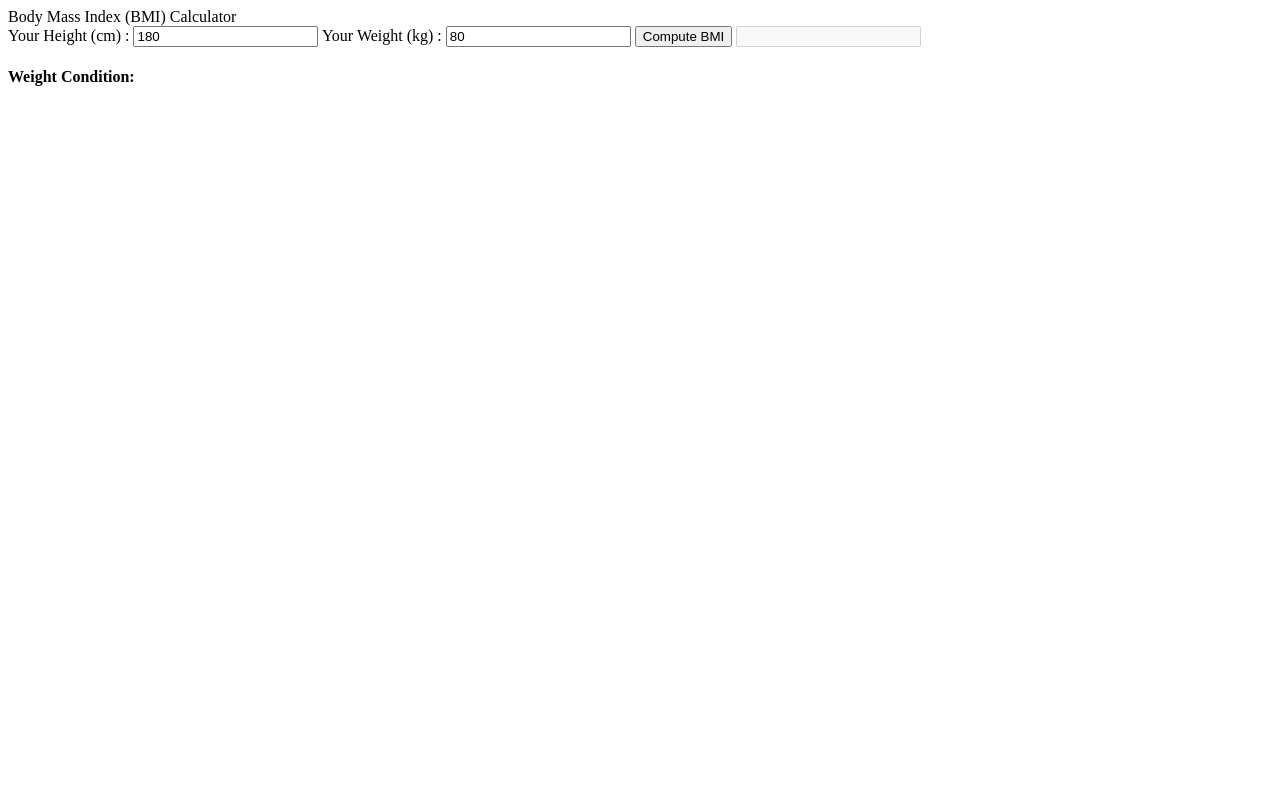
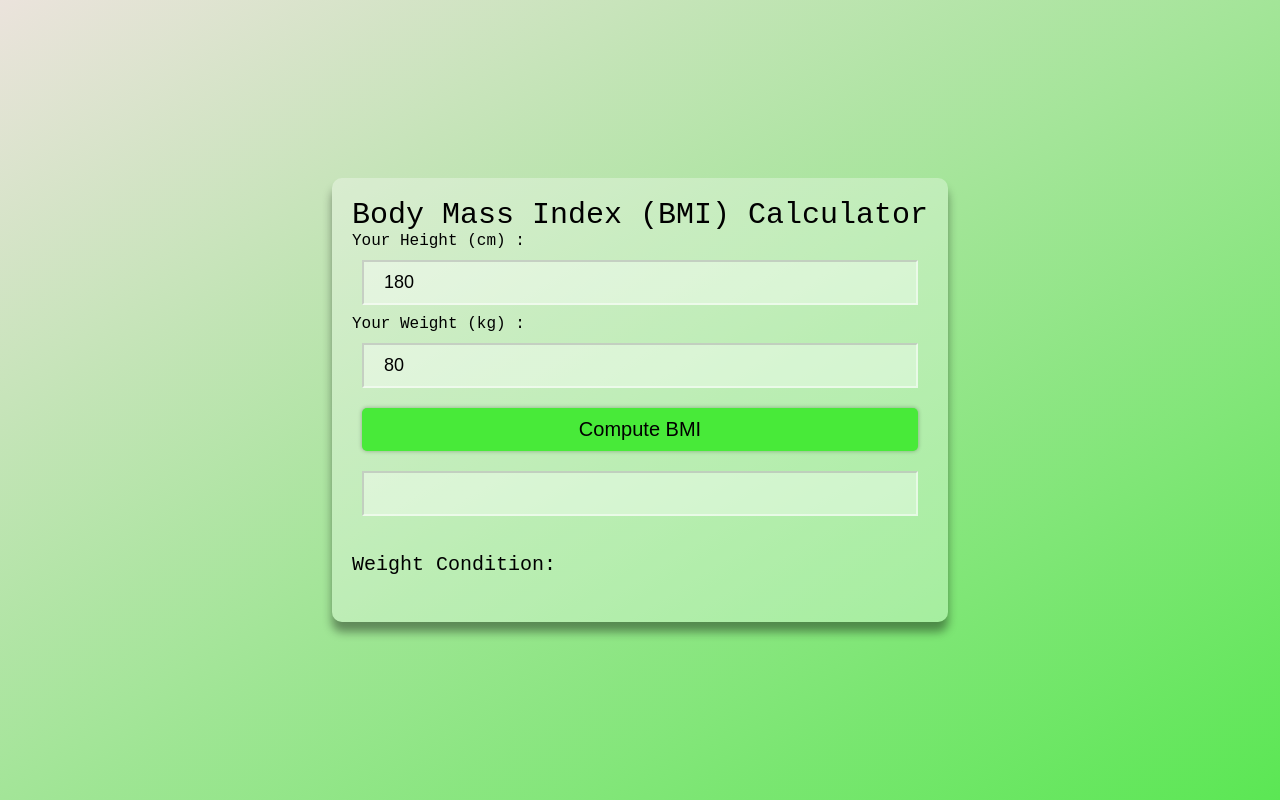
Before and after one commit to ALAMIN761740/IBM-Calculator-06, a plain HTML site: page index.html in a window 1280 px wide. Drawn offline with Linux system fonts and the light colour scheme.

Commit message:
feat: add full CSS styling including layout, inputs, button, and container design

```diff
--- a/index.html
+++ b/index.html
@@ -4,6 +4,7 @@
     <meta charset="UTF-8">
     <meta name="viewport" content="width=device-width, initial-scale=1.0">
     <title>BMI-Calculator</title>
+    <link rel="stylesheet" href="style.css">
 </head>
 <body>
     <div class="container">
--- /dev/null
+++ b/style.css
@@ -0,0 +1,52 @@
+body{
+    margin: 0;
+    background: linear-gradient(to right bottom, rgb(235, 227, 220), rgb(91, 231, 84)) ;
+    display: flex;
+    min-height: 100vh;
+    justify-content: center;
+    align-items: center;
+    font-family:'Courier New', Courier, monospace;
+}
+
+.container {
+    background: rgba(255,255,255, .3);
+    padding: 20px;
+    display: flex;
+    flex-direction: column;
+    border-radius: 10px;
+    box-shadow: 0 10px 10px rgba(0,0,0, .4);
+    margin: 5px;
+}
+
+.heading{
+    font-size: 30px;
+}
+
+.input {
+    padding: 10px 20px;
+    font-size: 18px;
+    background:rgba(255,255,255, .4);
+    border-color: rgba(255,255,255, .5);
+    margin:10px;
+}
+
+.btn{
+    background-color: rgb(72, 234, 57);
+    border: none;
+    padding: 10px 20px;
+    border-radius: 5px;
+    margin: 10px;
+    font-size:20px;
+    box-shadow: 0 0 4px rgba(0,0,0, .3);
+    cursor: pointer;
+}
+
+.btn:hover{
+    box-shadow: 0 0 8px rgba(0,0,0, .3);
+    transform: all 300ms ease;
+}
+
+.info-text{
+    font-size: 20px;
+    font-weight: 500;
+}
```
